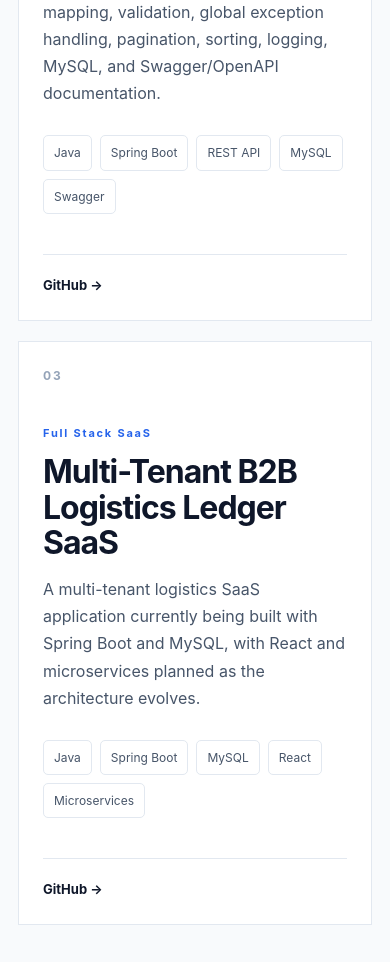
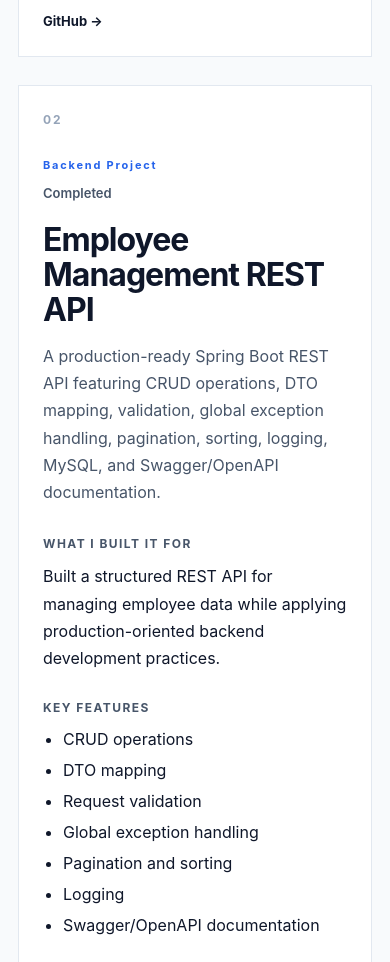
Before and after one commit to PosaKarthik/posa-karthik-portfolio, a React (Vite) app: page / in a window 390 px wide. Shown: the part 4320-5282 px from the top of the page. Built offline with nearby package versions, Linux system fonts and the light colour scheme.

Commit message:
feat: improved project showcase

```diff
--- a/src/components/Projects.jsx
+++ b/src/components/Projects.jsx
@@ -20,14 +20,40 @@ function Projects() {
         <div className="projects-grid">
           {projects.map((project) => (
             <article className="project-card" key={project.id}>
-              <div className="project-number">0{project.id}</div>
+              <div className="project-number">
+                {String(project.id).padStart(2, "0")}
+              </div>
 
               <div className="project-content">
-                <p className="project-type">{project.type}</p>
+                <div className="project-meta">
+                  <p className="project-type">{project.type}</p>
+
+                  <span className="project-status">{project.status}</span>
+                </div>
 
                 <h3>{project.title}</h3>
 
                 <p className="project-description">{project.description}</p>
+
+                {project.problem && (
+                  <div className="project-problem">
+                    <span>WHAT I BUILT IT FOR</span>
+
+                    <p>{project.problem}</p>
+                  </div>
+                )}
+
+                {project.features && (
+                  <div className="project-features">
+                    <span>KEY FEATURES</span>
+
+                    <ul>
+                      {project.features.map((feature) => (
+                        <li key={feature}>{feature}</li>
+                      ))}
+                    </ul>
+                  </div>
+                )}
 
                 <div className="project-technologies">
                   {project.technologies.map((technology) => (
--- a/src/data/projects.js
+++ b/src/data/projects.js
@@ -2,33 +2,106 @@ const projects = [
   {
     id: 1,
     title: "Online Banking System",
+
     description:
       "A Java-based banking application for account management and transaction history, built using JDBC and MySQL.",
+
+    problem:
+      "Built a backend-focused banking application to practice account management, database connectivity, and transaction-related operations.",
+
+    features: [
+      "Account management",
+      "Transaction history",
+      "JDBC database integration",
+      "MySQL persistence",
+    ],
+
     technologies: ["Java", "JDBC", "MySQL"],
+
     type: "Backend Project",
+    status: "Completed",
+
     liveDemo: "",
+
     github: "https://github.com/PosaKarthik/online-banking-system-java",
   },
 
   {
     id: 2,
     title: "Employee Management REST API",
+
     description:
       "A production-ready Spring Boot REST API featuring CRUD operations, DTO mapping, validation, global exception handling, pagination, sorting, logging, MySQL, and Swagger/OpenAPI documentation.",
-    technologies: ["Java", "Spring Boot", "REST API", "MySQL", "Swagger"],
+
+    problem:
+      "Built a structured REST API for managing employee data while applying production-oriented backend development practices.",
+
+    features: [
+      "CRUD operations",
+      "DTO mapping",
+      "Request validation",
+      "Global exception handling",
+      "Pagination and sorting",
+      "Logging",
+      "Swagger/OpenAPI documentation",
+    ],
+
+    technologies: [
+      "Java",
+      "Spring Boot",
+      "REST API",
+      "Spring Data JPA",
+      "MySQL",
+      "Swagger",
+    ],
+
     type: "Backend Project",
+    status: "Completed",
+
     liveDemo: "",
+
     github: "https://github.com/PosaKarthik/employee-management-api",
   },
 
   {
     id: 3,
     title: "Multi-Tenant B2B Logistics Ledger SaaS",
+
     description:
-      "A multi-tenant logistics SaaS application currently being built with Spring Boot and MySQL, with React and microservices planned as the architecture evolves.",
-    technologies: ["Java", "Spring Boot", "MySQL", "React", "Microservices"],
+      "A multi-tenant B2B logistics SaaS backend built with Spring Boot and MySQL, currently evolving from a secure monolith toward a larger multi-service architecture.",
+
+    problem:
+      "Designed a foundation for a B2B SaaS platform where multiple businesses can operate within isolated tenant contexts while sharing the same application.",
+
+    features: [
+      "Multi-tenant architecture foundation",
+      "Tenant management",
+      "Tenant status lifecycle",
+      "User management",
+      "Tenant-user relationship",
+      "DTO-based API design",
+      "Request validation",
+      "Global exception handling",
+      "BCrypt password hashing",
+      "JWT authentication foundation",
+    ],
+
+    technologies: [
+      "Java 17",
+      "Spring Boot",
+      "Spring Data JPA",
+      "Hibernate",
+      "MySQL",
+      "Spring Security",
+      "BCrypt",
+      "JJWT",
+    ],
+
     type: "Full Stack SaaS",
+    status: "In Progress",
+
     liveDemo: "",
+
     github: "https://github.com/PosaKarthik/multi-tenant-logistics-ledger",
   },
 ];
--- a/src/index.css
+++ b/src/index.css
@@ -601,6 +601,7 @@ section > div {
 
 .tech-stack {
   background: var(--bg-dark);
+
   color: var(--text-light);
 }
 
@@ -718,58 +719,46 @@ section > div {
 .projects-container {
   display: flex;
   flex-direction: column;
-
   gap: 56px;
 }
 
 .projects-heading {
   display: flex;
-
   align-items: flex-end;
-
   justify-content: space-between;
-
   gap: 48px;
 }
 
 .projects-heading h2 {
   font-size: clamp(40px, 5vw, 64px);
-
   line-height: 1;
-
   letter-spacing: -2.5px;
 }
 
 .projects-heading > p {
   max-width: 480px;
-
   color: var(--text-secondary);
-
   font-size: 16px;
-
   line-height: 1.8;
 }
 
 .projects-grid {
+  width: min(100%, 1120px);
+  margin: 0 auto;
+
   display: grid;
-
-  grid-template-columns: repeat(2, 1fr);
-
-  gap: 20px;
+  grid-template-columns: repeat(2, minmax(0, 1fr));
+  gap: 28px;
 }
 
 .project-card {
-  min-height: 430px;
-
-  padding: 32px;
+  min-height: 0;
+  padding: 36px;
 
   display: flex;
   flex-direction: column;
 
-  justify-content: space-between;
-
   border: 1px solid var(--border);
-
   background: var(--bg-secondary);
 
   transition:
@@ -787,6 +776,8 @@ section > div {
 }
 
 .project-number {
+  margin: 0 0 42px;
+
   color: var(--text-muted);
 
   font-size: 12px;
@@ -796,11 +787,26 @@ section > div {
 }
 
 .project-content {
-  margin: 56px 0;
+  margin: 0;
+
+  max-width: 620px;
+
+  flex: 1;
+}
+
+.project-meta {
+  display: flex;
+
+  align-items: center;
+  justify-content: space-between;
+
+  gap: 16px;
+
+  margin-bottom: 18px;
 }
 
 .project-type {
-  margin-bottom: 12px;
+  margin: 0;
 
   color: var(--accent);
 
@@ -810,6 +816,15 @@ section > div {
   letter-spacing: 1.8px;
 }
 
+.project-status {
+  color: var(--text-secondary);
+
+  font-size: 13px;
+  font-weight: 600;
+
+  white-space: nowrap;
+}
+
 .project-card h3 {
   margin-bottom: 16px;
 
@@ -830,12 +845,66 @@ section > div {
   line-height: 1.7;
 }
 
+.project-problem {
+  margin-top: 28px;
+}
+
+.project-problem span,
+.project-features > span {
+  display: block;
+
+  margin-bottom: 10px;
+
+  color: var(--text-secondary);
+
+  font-size: 12px;
+  font-weight: 700;
+
+  letter-spacing: 0.12em;
+}
+
+.project-problem p {
+  margin: 0;
+
+  color: var(--text-primary);
+
+  line-height: 1.7;
+}
+
+.project-features {
+  margin-top: 26px;
+}
+
+.project-features ul {
+  margin: 0;
+
+  padding-left: 20px;
+}
+
+.project-features li {
+  margin-bottom: 7px;
+
+  color: var(--text-primary);
+
+  line-height: 1.5;
+}
+
+.project-features li:last-child {
+  margin-bottom: 0;
+}
+
 .project-technologies {
   display: flex;
 
   flex-wrap: wrap;
 
   gap: 8px;
+
+  margin-top: 30px;
+
+  padding-top: 24px;
+
+  border-top: 1px solid var(--border);
 }
 
 .project-technologies span {
@@ -855,6 +924,8 @@ section > div {
 
   gap: 24px;
 
+  margin-top: 32px;
+
   padding-top: 20px;
 
   border-top: 1px solid var(--border);
@@ -864,6 +935,7 @@ section > div {
   color: var(--text-primary);
 
   font-size: 13px;
+
   font-weight: 700;
 
   transition: color 0.2s ease;
@@ -2276,7 +2348,29 @@ section > div {
   /* Projects */
 
   .project-card {
-    min-height: 400px;
+    min-height: 0;
+    padding: 28px;
+  }
+
+  .project-number {
+    margin-bottom: 32px;
+  }
+
+  .project-content {
+    margin: 0;
+  }
+
+  .project-meta {
+    align-items: flex-start;
+  }
+
+  .project-technologies {
+    margin-top: 26px;
+    padding-top: 20px;
+  }
+
+  .project-links {
+    margin-top: 28px;
   }
 
   /* Problem Solving */
@@ -2555,13 +2649,25 @@ section > div {
   /* Projects */
 
   .project-card {
-    min-height: 360px;
+    min-height: 0;
 
     padding: 24px;
   }
 
+  .project-number {
+    margin-bottom: 28px;
+  }
+
   .project-content {
-    margin: 40px 0;
+    margin: 0;
+  }
+
+  .project-meta {
+    flex-direction: column;
+
+    align-items: flex-start;
+
+    gap: 8px;
   }
 
   /* Problem Details */
@@ -2613,79 +2719,10 @@ section > div {
   /* Contact */
 
   .contact-heading h2 {
-    font-size: clamp(40px, 12vw, 54px);
-
-    letter-spacing: -2px;
-  }
-
-  /* Full Journal */
-
-  .problem-journal-page {
-    padding: 80px 0 60px;
-  }
-
-  .problem-journal-header h1 {
-    font-size: 38px;
-  }
-
-  .problem-journal-stats strong {
-    font-size: 34px;
-  }
-}
-
-/* =========================================================
-   ACCESSIBILITY
-========================================================= */
-
-@media (prefers-reduced-motion: reduce) {
-  html {
-    scroll-behavior: auto;
-  }
-
-  *,
-  *::before,
-  *::after {
-    transition-duration: 0.01ms !important;
-
-    animation-duration: 0.01ms !important;
-
-    animation-iteration-count: 1 !important;
-  }
-}
-
-/* =========================================================
-   FOCUS STATES
-========================================================= */
-
-a:focus-visible,
-button:focus-visible,
-input:focus-visible,
-select:focus-visible {
-  outline: 2px solid var(--accent);
-
-  outline-offset: 3px;
-}
-/* =========================================================
-   PROBLEM JOURNAL HOME LINK
-========================================================= */
-
-.problem-journal-home {
-  display: inline-flex;
-  align-items: center;
-
-  margin-bottom: 36px;
-
-  color: #cbd5e1;
-
-  font-size: 14px;
-  font-weight: 600;
-
-  transition:
-    color 0.2s ease,
-    transform 0.2s ease;
-}
-
-.problem-journal-home:hover {
-  color: #60a5fa;
-  transform: translateX(-4px);
-}
+    font-size: clamp(42px, 12vw, 58px);
+  }
+
+  .contact-links a {
+    font-size: 15px;
+  }
+}
```
